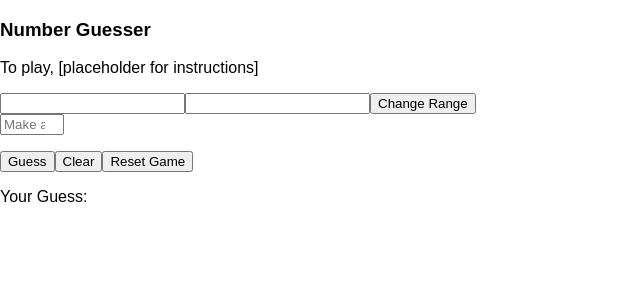
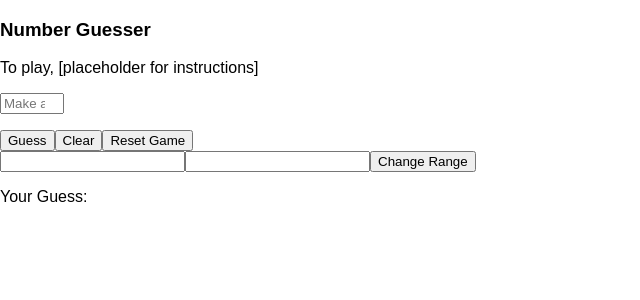
Before and after one commit to rcwestlake/number-guesser-react, a React (Create React App) app: page / in a window 1280 px wide. Shown: the top 300 px of the page, without its empty margins (0-640 px from the left). Built offline with nearby package versions, Linux system fonts and the light colour scheme; the HTML template or start-up script is replaced by a standard one.

Commit message:
added error message for NaN

```diff
--- a/src/App.js
+++ b/src/App.js
@@ -2,6 +2,7 @@ import React, { Component } from 'react'
 import GuessField from './components/GuessField.jsx'
 import Display from './components/Display.jsx'
 import Header from './components/Header.jsx'
+import Range from './components/Range.jsx'
 import './App.css'
 
 export default class App extends Component {
@@ -53,6 +54,10 @@ export default class App extends Component {
     } else {
       this.setState({ guess: value, error: '' })
     }
+
+    if(isNaN(value)) {
+      this.setState({ guess: null, error: 'Please enter a number' })
+    }
   }
 
   newGame() {
@@ -75,17 +80,14 @@ export default class App extends Component {
     this.clearInput();
   }
 
+  updateRange() {
+
+  }
+
   clearInput() {
     return document.querySelector('.guess-input').value = '';
   }
 
-  changeMaxRange() {
-
-  }
-
-  changeMinRange() {
-
-  }
 
   render() {
     const { guess, feedback, max, min, error } = this.state;
@@ -102,6 +104,7 @@ export default class App extends Component {
             max={max}
             error={error}
           />
+          <Range min={min} max={max} handleChangeRange={() => this.updateRange()}/>
           <Display guess={guess} feedback={feedback} />
         </section>
       </section>
--- a/src/components/GuessField.jsx
+++ b/src/components/GuessField.jsx
@@ -1,11 +1,8 @@
 import React from 'react'
-import Range from './Range.jsx'
-
 
 export default ({ handleGuessState, handleGame, handleResetGame, handleClear, min, max, error  }) => {
   return (
     <div>
-    <Range />
     <section className='guess-container'>
       <form className='guess-form'>
         <input
--- a/src/components/Header.jsx
+++ b/src/components/Header.jsx
@@ -1,7 +1,6 @@
-import React, { Component } from 'react';
+import React from 'react';
 
-export default class Header extends Component {
-  render() {
+export default () => {
   return (
     <section className='header'>
       <h1>Number Guesser</h1>
@@ -9,4 +8,3 @@ export default class Header extends Component {
     </section>
   )
 }
-}
```
Lines whose indentation alone changed are shown as unchanged.
